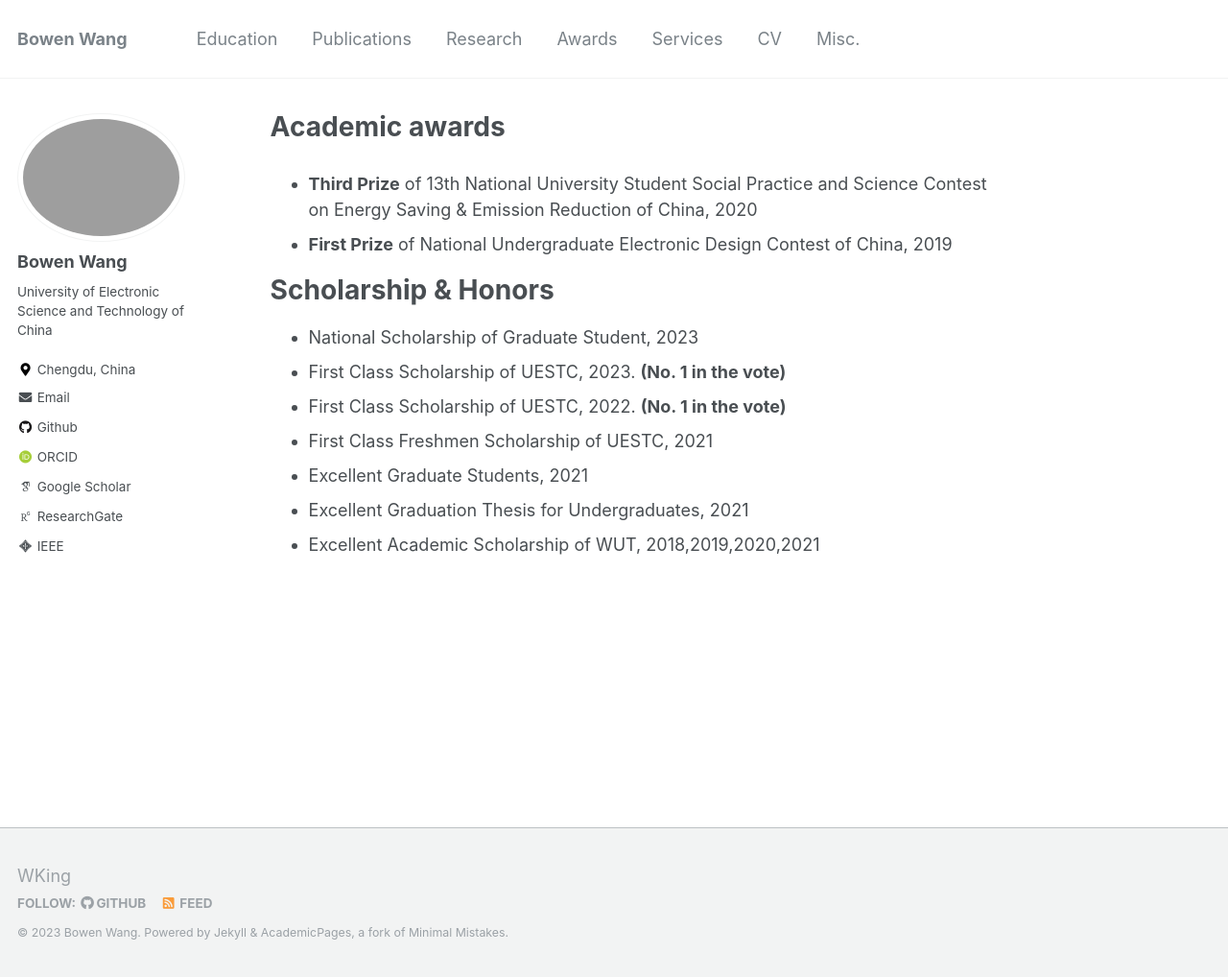
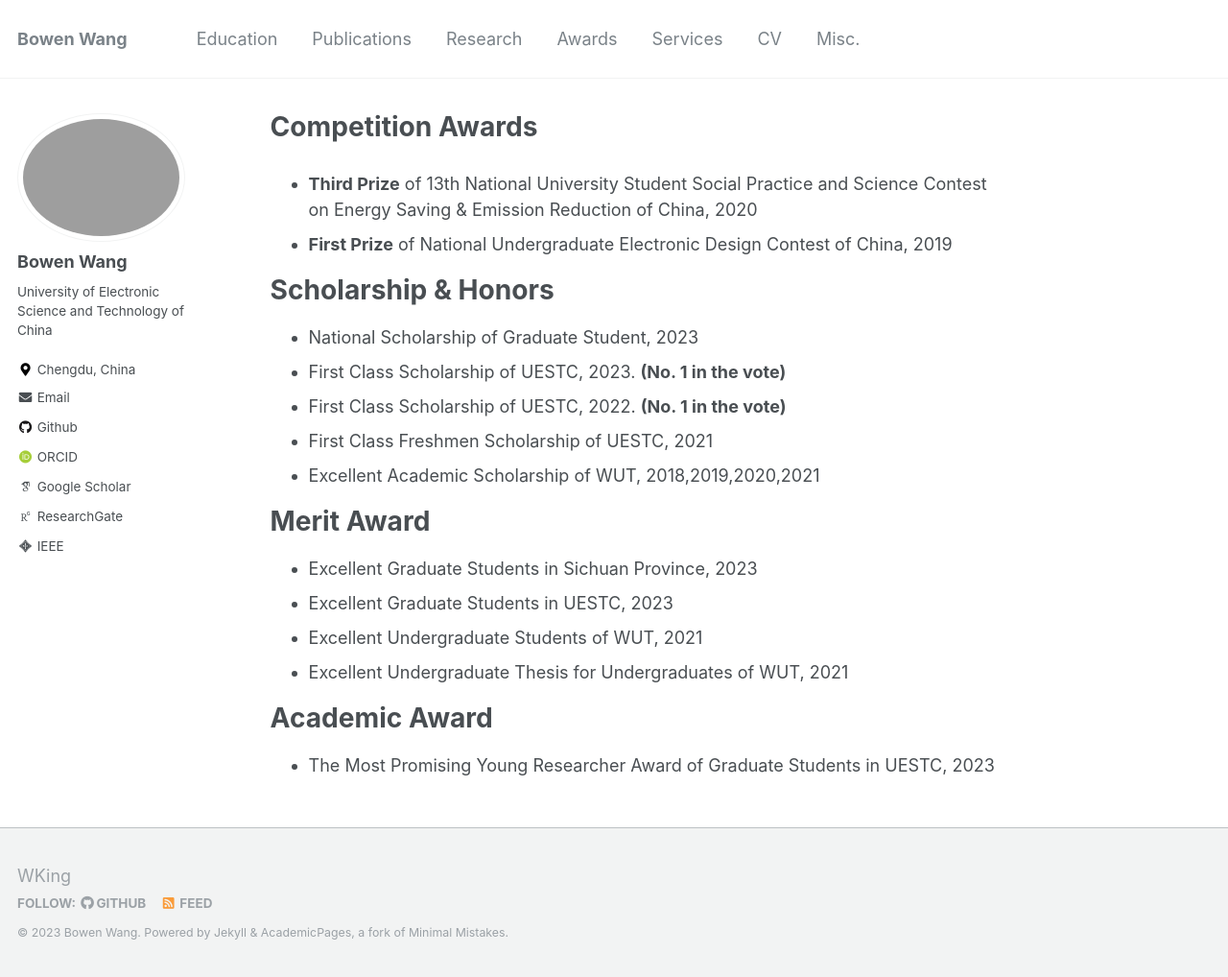
Before and after one commit to BW-Wang/BW-Wang.github.io, a Jekyll site: the page built from _pages/awards.md, in a window 1280 px wide and 1018 px high. Shown: the whole window at 96% size. Built offline with Jekyll 4.4.1, drawn with Linux system fonts in a browser that asks for light colours; some web fonts are replaced.

Commit message:
Update awards.md

```diff
--- a/_pages/awards.md
+++ b/_pages/awards.md
@@ -1,6 +1,6 @@
 ---
 permalink: /awards/
-title: "Academic awards"
+title: "Competition Awards"
 ---
 
 - **Third Prize** of 13th National University Student Social Practice and Science Contest on Energy Saving & Emission Reduction of China, 2020<a href="{{ post.link }}"><i class="http://www.jienengjianpai.org/Article.asp?ID=219" aria-hidden="true"></i></a>
@@ -12,6 +12,15 @@ title: "Academic awards"
 - First Class Scholarship of UESTC, 2023. **(No. 1 in the vote)**
 - First Class Scholarship of UESTC, 2022. **(No. 1 in the vote)**
 - First Class Freshmen Scholarship of UESTC, 2021
-- Excellent Graduate Students, 2021
-- Excellent Graduation Thesis for Undergraduates, 2021
 - Excellent Academic Scholarship of WUT, 2018,2019,2020,2021
+
+# Merit Award
+
+- Excellent Graduate Students in Sichuan Province, 2023
+- Excellent Graduate Students in UESTC, 2023
+- Excellent Undergraduate Students of WUT, 2021
+- Excellent Undergraduate Thesis for Undergraduates of WUT, 2021
+
+# Academic Award
+
+- The Most Promising Young Researcher Award of Graduate Students in UESTC, 2023
```
